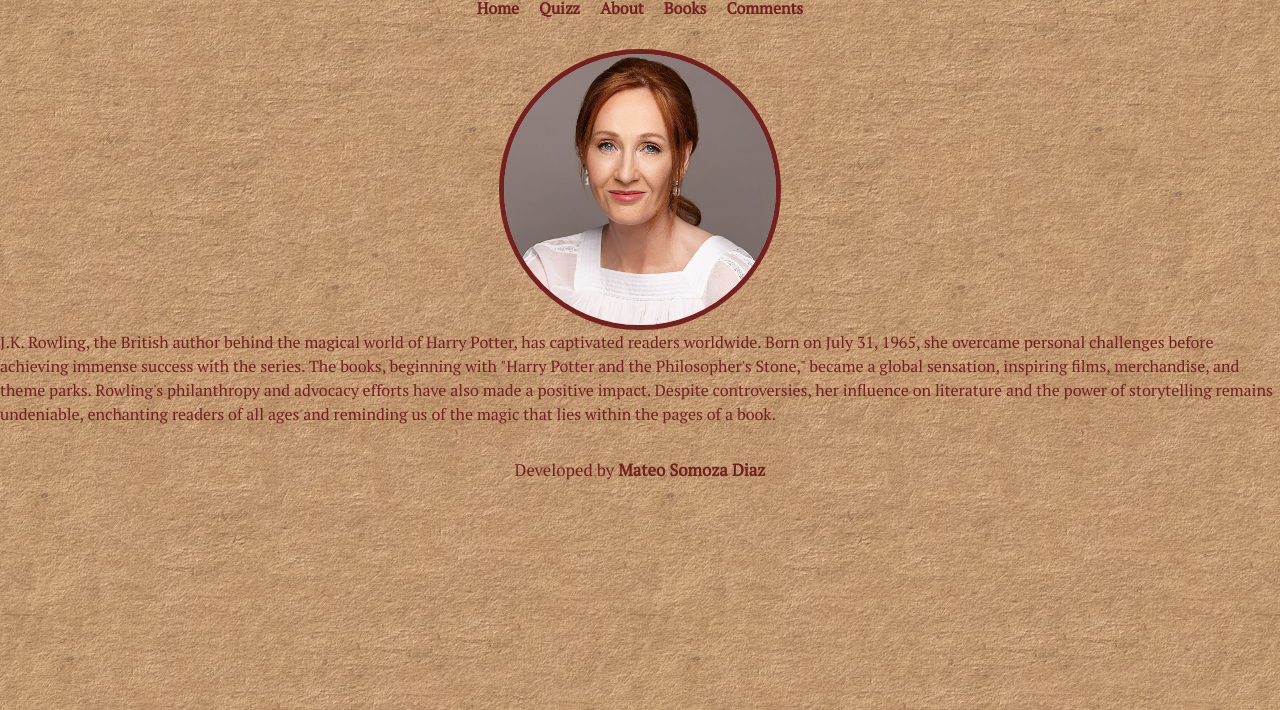
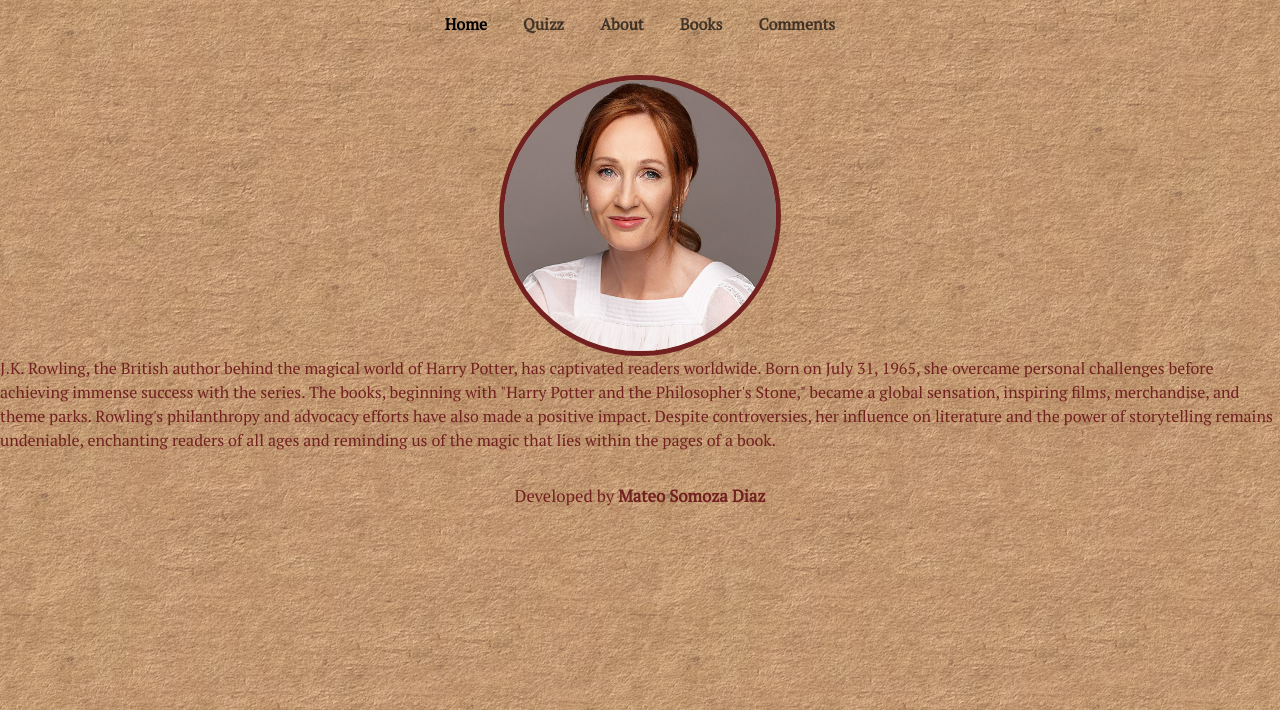
Before and after one commit to mateosomozadiaz/harry-potter-sorting-hat, a plain HTML site: page html/about.html in a window 1280 px wide. Shown: the part 90-800 px from the top of the page. Drawn offline with nearby package versions, Linux system fonts and the light colour scheme.

Commit message:
Added Nav Bar Process

```diff
--- a/css/style.css
+++ b/css/style.css
@@ -22,16 +22,15 @@
     background-image: url(../img/brown-paper.png);
 }
 
+header {
+    padding-top: 20px;
+}
+
 h1 {
     text-align: center;
     font-family: harry-potter;
     font-size: 2.1rem;
     color: rgb(114, 32, 32);
-}
-
-header {
-    padding: 20px;
-    padding-bottom: 0;
 }
 
 li {
@@ -40,10 +39,9 @@
     list-style: none;
 }
 
-nav {
-    text-align: center;
+body header nav {
+    background-color: transparent;
 }
-
 body ul {
     display: flex;
     flex-wrap: wrap;
@@ -211,7 +209,7 @@
 
 /** Sección de comentarios sobre la página (formulario) **/
 
-input {
+body input {
     margin-top: 2%;
     display: block;
     width: 40%;
@@ -223,7 +221,7 @@
     outline: none;
 }
 
-textarea {
+body textarea {
     margin-top: 2%;
     display: block;
     width: 40%;
--- a/html/about.html
+++ b/html/about.html
@@ -14,16 +14,32 @@
 <body>
   <header>
     <h1>Harry Potter: Sorting Hat</h1>
-    <nav>
-      <ul>
-        <li class="nav-items"><a href="../index.html">Home</a></li>
-        <li class="nav-items"><a href="quizz.html">Quizz</a></li>
-        <li class="nav-items"><a href="about.html">About</a></li>
-        <li class="nav-items"><a href="books.html">Books</a></li>
-        <li class="nav-items"><a href="comments.html">Comments</a></li>
-      </ul>
+    <nav class="navbar navbar-expand-lg">
+      <div class="container-fluid">
+        <button class="navbar-toggler" type="button" data-bs-toggle="collapse" data-bs-target="#navbarNavDropdown" aria-controls="navbarNavDropdown" aria-expanded="false" aria-label="Toggle navigation">
+          <span class="navbar-toggler-icon"></span>
+        </button>
+        <div class="collapse navbar-collapse justify-content-center" id="navbarNavDropdown">
+          <ul class="navbar-nav">
+            <li class="nav-item">
+              <a class="nav-link active" href="../index.html">Home</a>
+            </li>
+            <li class="nav-item">
+              <a class="nav-link" href="html/quizz.html">Quizz</a>
+            </li>
+            <li class="nav-item">
+              <a class="nav-link" aria-current="page" href="html/about.html">About</a>
+            </li>
+            <li class="nav-item">
+              <a class="nav-link" href="html/books.html">Books</a>
+            </li>
+            <li class="nav-item">
+              <a class="nav-link" href="html/comments.html">Comments</a>
+            </li>
+          </ul>
+        </div>
+      </div>
     </nav>
-  </header>
   <main>
     <section>
       <img class="hp-author" src="../img/jkrowling.jpg" alt="JK. Rowling, Harry Potter's author.">
```
Also changed, not shown: index.html (+27 -8 lines).
